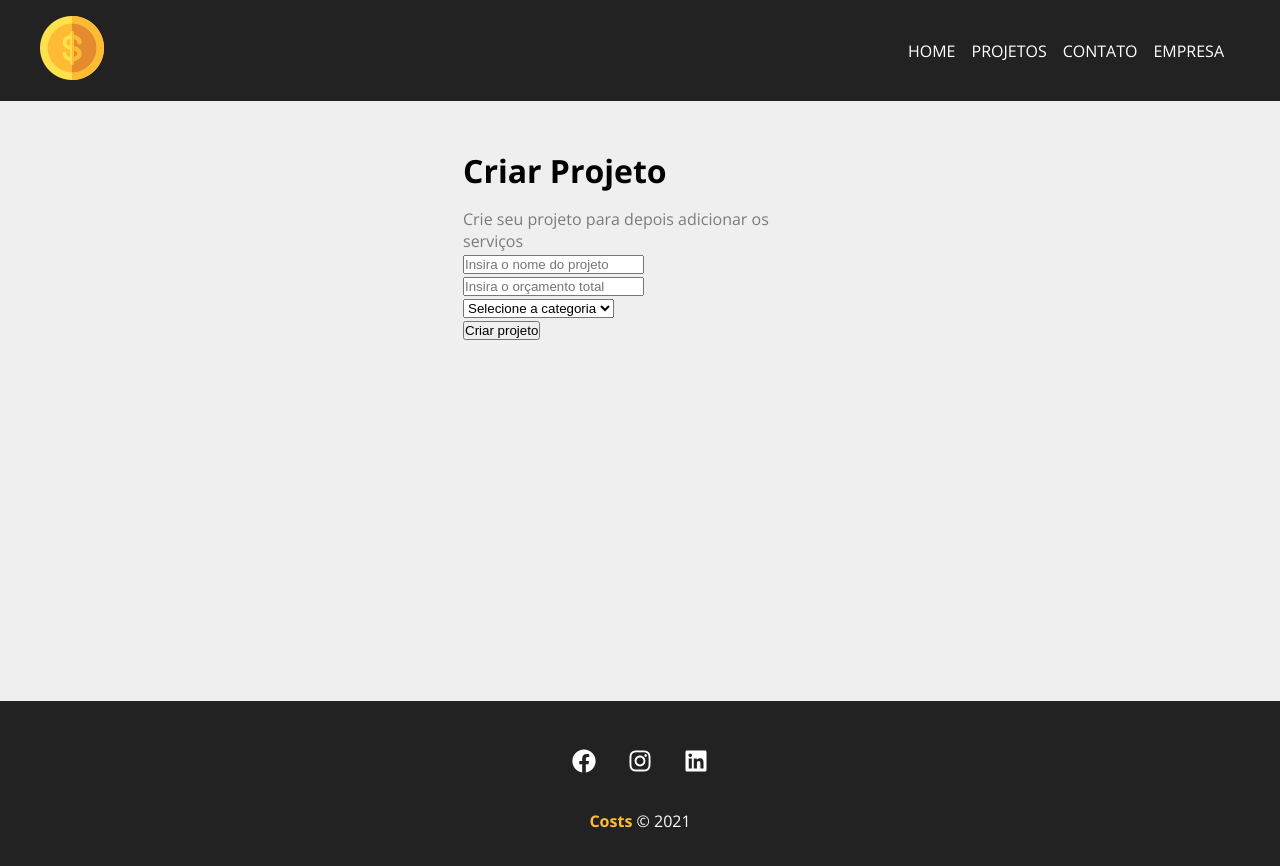
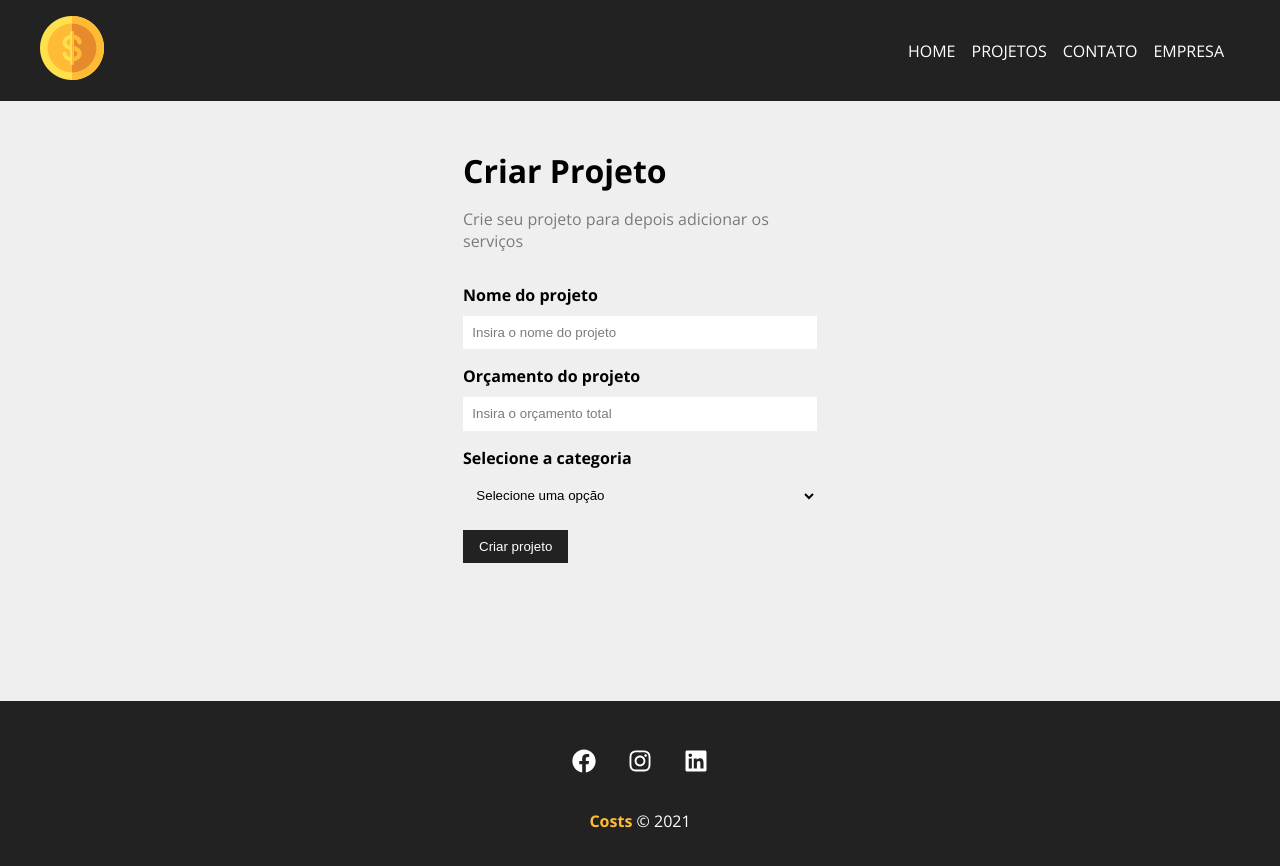
Before and after one commit to Guilherme-Maciel/costs, a JavaScript app: page /newproject in a window 1280 px wide. Shown: the top 866 px of the page. Built offline with nearby package versions, Linux system fonts and the light colour scheme; the HTML template or start-up script is replaced by a standard one.

Commit message:
Feature: Componentização do formulário do projeto.

```diff
--- /dev/null
+++ b/src/components/form/Input.js
@@ -0,0 +1,19 @@
+import styles from './Input.module.css'
+
+function Input({type, text, name, placeholder, handleOnChange, value}){
+    return(
+        <div className={styles.form_control}>
+            <label htmlFor={name}>{text}</label>
+            <input
+                type={type}
+                name={name}
+                id={name}
+                placeholder={placeholder}
+                onChange={handleOnChange}
+                value={value}
+            />
+        </div>
+    )
+}
+
+export default Input
--- /dev/null
+++ b/src/components/form/Input.module.css
@@ -0,0 +1,20 @@
+.form_control{
+    display: flex;
+    flex-direction: column;
+    margin-bottom: 1em;
+}
+
+.form_control label{
+    margin-bottom: .6em;
+    font-weight: bold;
+}
+
+.form_control input{
+    padding: .7em;
+    border-radius: 0;
+    border: none;
+}
+
+.form_control input::placeholder{
+    color: #7b7b7b
+}
--- /dev/null
+++ b/src/components/form/Select.js
@@ -0,0 +1,14 @@
+import styles from './Select.module.css'
+
+function Select({text, name, options, handleOnChange, value}){
+    return(
+        <div className={styles.form_control}>
+            <label htmlFor={name}>{text}</label>
+            <select name={name} id={name}>
+                <option>Selecione uma opção</option>
+            </select>
+        </div>
+    )
+}
+
+export default Select
--- /dev/null
+++ b/src/components/form/Select.module.css
@@ -0,0 +1,16 @@
+.form_control{
+    display: flex;
+    flex-direction: column;
+    margin-bottom: 1em;
+}
+
+.form_control label{
+    margin-bottom: .6em;
+    font-weight: bold;
+}
+
+.form_control select{
+    padding: .7em;
+    border-radius: 0;
+    border: none;
+}
--- /dev/null
+++ b/src/components/form/SubmitButton.js
@@ -0,0 +1,11 @@
+import styles from './SubmitButton.module.css'
+
+function SubmitButton({text}){
+    return(
+        <div>
+            <button className={styles.btn}>{text}</button>
+        </div>
+    )
+}
+
+export default SubmitButton
--- /dev/null
+++ b/src/components/form/SubmitButton.module.css
@@ -0,0 +1,13 @@
+.btn{
+    background-color: #222;
+    color: #fff;
+    padding: 0.7em 1.2em;
+    text-decoration: none;
+    transition: .5s;
+    cursor: pointer;
+    border: none;
+}
+
+.btn:hover{
+    color: #ffbb33;
+}
--- a/src/components/pages/NewProject.js
+++ b/src/components/pages/NewProject.js
@@ -6,7 +6,7 @@
         <div className={styles.newproject_container}>
             <h1>Criar Projeto</h1>
             <p>Crie seu projeto para depois adicionar os serviços</p>
-            <ProjectForm/>
+            <ProjectForm btnText="Criar projeto"/>
         </div>
     )
 }
--- a/src/components/project/ProjectForm.js
+++ b/src/components/project/ProjectForm.js
@@ -1,20 +1,15 @@
-function ProjectForm(){
+import Input from '../form/Input'
+import Select from '../form/Select'
+import SubmitButton from '../form/SubmitButton'
+import styles from './ProjectForm.module.css'
+
+function ProjectForm({btnText}){
     return(
-        <form>
-            <div>
-                <input type="text" placeholder="Insira o nome do projeto"/>
-            </div>
-            <div>
-                <input type="number" placeholder="Insira o orçamento total"/>
-            </div>
-            <div>
-                <select name="category_id">
-                    <option disabled selected>Selecione a categoria</option>
-                </select>
-            </div>
-            <div>
-                <input type="submit" value="Criar projeto"/>
-            </div>
+        <form className={styles.form}>
+            <Input type="text" text="Nome do projeto" name="name" placeholder="Insira o nome do projeto"/>
+            <Input type="number" text="Orçamento do projeto" name="budget" placeholder="Insira o orçamento total"/>
+            <Select name="category_id" text="Selecione a categoria" />
+            <SubmitButton text={btnText}/>
         </form>
     )
 }
--- /dev/null
+++ b/src/components/project/ProjectForm.module.css
@@ -0,0 +1,4 @@
+.form{
+    width: 100%;
+    margin: 2em 0;
+}
```
